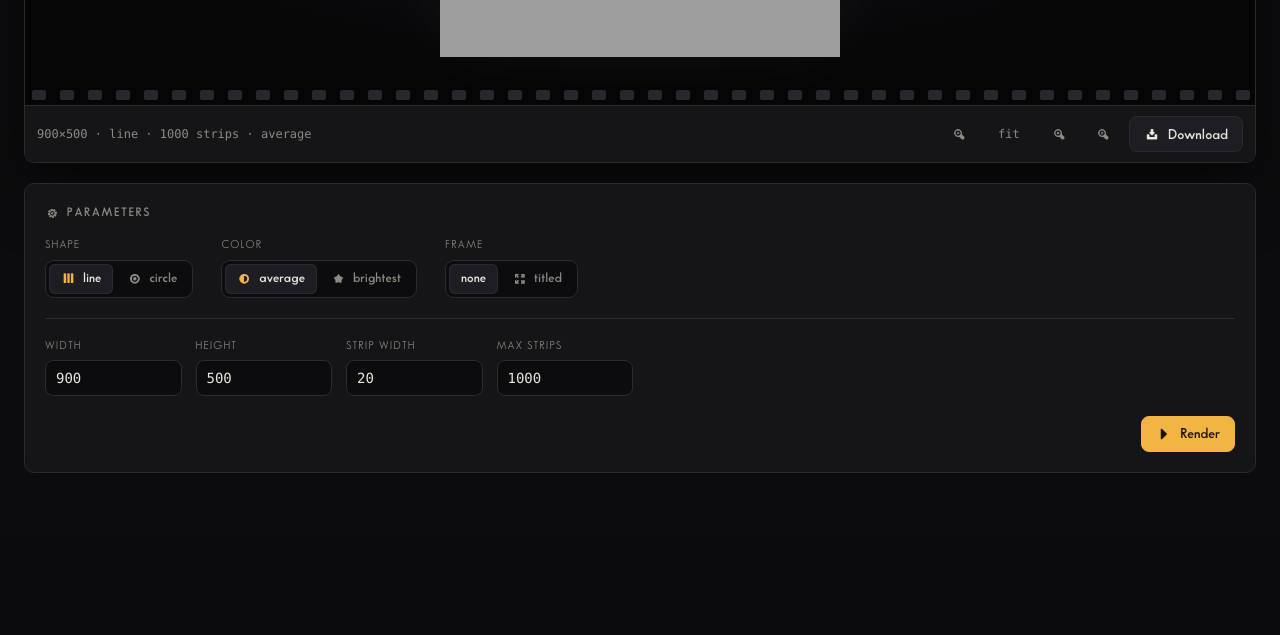
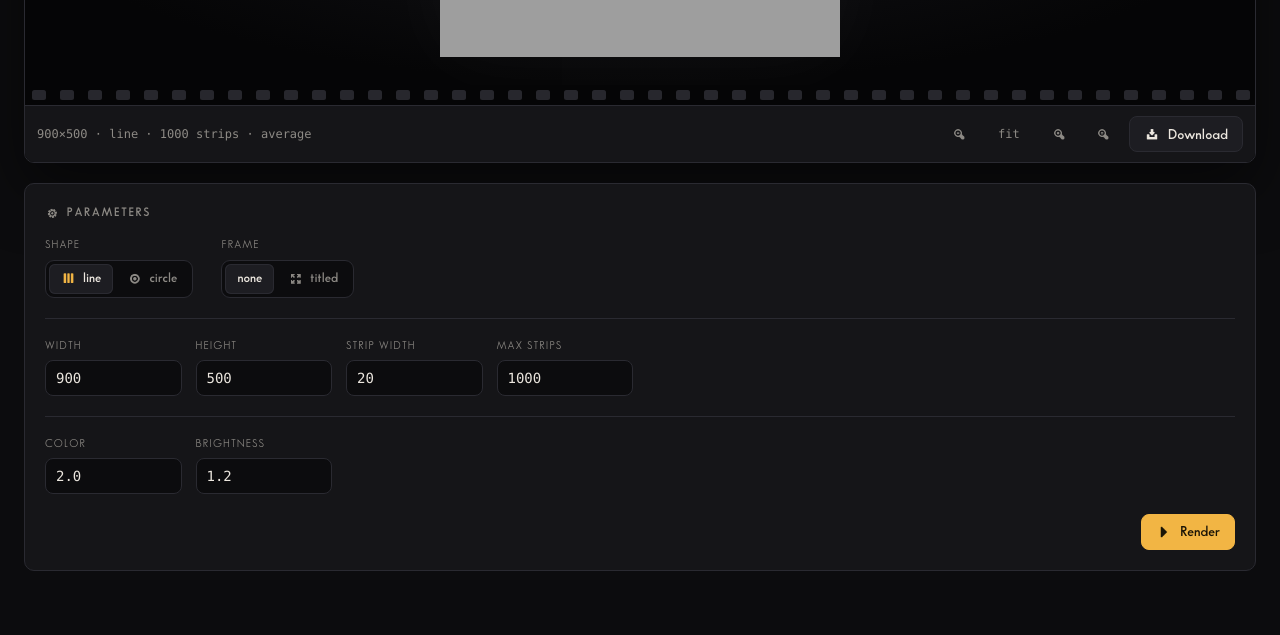
Before and after one commit to Bistraw/mba, a Flask app: a page that uses templates/source_render.html in a window 1280 px wide. Shown: the part 522-1157 px from the top of the page. Before the commit the page ends 995 px from the top, so only its background shows below. Run offline with Flask 3, Linux system fonts and the light colour scheme; tables that the repository leaves empty hold one stand-in row (values such as "Sample post"); parts of the project's set-up code (start-up, migrations or seed data) failed here and were passed over; grey boxes are pictures that could not be loaded.

Commit message:
enhancement params

```diff
--- a/static/css/render.css
+++ b/static/css/render.css
@@ -183,6 +183,15 @@
     border-top: 1px solid var(--border);
 }
 
+.filters {
+    display: grid;
+    grid-template-columns: repeat(auto-fill, minmax(130px, 1fr));
+    gap: 14px;
+    margin-top: 20px;
+    padding-top: 20px;
+    border-top: 1px solid var(--border);
+}
+
 .controls-actions {
     display: flex;
     justify-content: flex-end;
--- a/templates/source_list.html
+++ b/templates/source_list.html
@@ -21,19 +21,20 @@
                 <h1>Library</h1>
                 <p>{{ sources|length }} {{ 'source' if sources|length == 1 else 'sources' }}</p>
             </div>
-
+            <!-- hidden for now
             <div class="segmented" role="radiogroup" aria-label="color">
                 <input type="radio" name="color_mode" id="cm-0" value="0" checked>
                 <label for="cm-0"><i class="icon icon-contrast"></i> average</label>
                 <input type="radio" name="color_mode" id="cm-1" value="1">
                 <label for="cm-1"><i class="icon icon-star"></i> brightest</label>
             </div>
+            -->
         </div>
 
         {% if sources %}
         <div class="library">
             {% for s in sources %}
-            <a class="movie-card" data-id="{{ s.id }}" href="/source/{{ s.id }}/render?height=500&width=900&strip_width=20&max_strips=1000&kind=0&radius=2000&radius_inner=200&f=false&color_mode=0">
+            <a class="movie-card" data-id="{{ s.id }}" href="/source/{{ s.id }}/render?height=500&width=900&strip_width=20&max_strips=1000&kind=0&radius=2000&radius_inner=200&f=false&color_mode=0&fi_enhancement_color=2.0&fi_enhancement_brightness=1.2">
                 <div class="film-edge"></div>
                 <div class="thumb">
                     <img class="loading" alt="barcode of {{ s.metadata_name }}" loading="lazy"
--- a/templates/source_render.html
+++ b/templates/source_render.html
@@ -32,7 +32,7 @@
             <div class="film-edge"></div>
             <div class="stage loading" id="stage">
                 <img id="source-render" alt="movie barcode of {{ source.metadata_name }}"
-                    src="/api/source/{{ source.id }}/render?height={{height}}&width={{width}}&strip_width={{strip_width}}&max_strips={{max_strips}}&kind={{kind}}&radius={{radius}}&radius_inner={{radius_inner}}&f={{ 'true' if f else 'false' }}&color_mode={{color_mode}}"/>
+                    src="/api/source/{{ source.id }}/render?height={{height}}&width={{width}}&strip_width={{strip_width}}&max_strips={{max_strips}}&kind={{kind}}&radius={{radius}}&radius_inner={{radius_inner}}&f={{ 'true' if f else 'false' }}&color_mode={{color_mode}}&fi_enhancement_color={{fi_enhancement_color}}&fi_enhancement_brightness={{fi_enhancement_brightness}}"/>
                 <div class="render-error">
                     Could not render this barcode. If you picked <strong>brightest</strong>, this source may still need a backfill: run <code>python feeder.py</code>.
                 </div>
@@ -62,7 +62,7 @@
                     </div>
                 </div>
 
-                <div class="control-group">
+                <!-- <div class="control-group">
                     <span>color</span>
                     <div class="segmented">
                         <input type="radio" name="color_mode" id="cm-0" value="0" {% if color_mode == 0 %}checked{% endif %}>
@@ -70,14 +70,14 @@
                         <input type="radio" name="color_mode" id="cm-1" value="1" {% if color_mode == 1 %}checked{% endif %}>
                         <label for="cm-1"><i class="icon icon-star"></i> brightest</label>
                     </div>
-                </div>
+                </div> -->
 
                 <div class="control-group">
                     <span>frame</span>
                     <div class="segmented">
-                        <input type="radio" name="f" id="f-0" value="false" {% if not f %}checked{% endif %}>
+                        <input type="radio" name="f_" id="f-0" value="0" {% if not f %}checked{% endif %}>
                         <label for="f-0">none</label>
-                        <input type="radio" name="f" id="f-1" value="true" {% if f %}checked{% endif %}>
+                        <input type="radio" name="f_" id="f-1" value="1" {% if f %}checked{% endif %}>
                         <label for="f-1"><i class="icon icon-frame"></i> titled</label>
                     </div>
                 </div>
@@ -90,6 +90,11 @@
                 <label class="field"><span>max strips</span><input type="number" name="max_strips" value="{{ max_strips }}" min="1" max="10000"></label>
                 <label class="field only-circle"><span>radius</span><input type="number" name="radius" value="{{ radius }}" min="1" max="10000"></label>
                 <label class="field only-circle"><span>inner radius</span><input type="number" name="radius_inner" value="{{ radius_inner }}" min="1" max="10000"></label>
+            </div>
+
+            <div class="filters">
+                <label class="field"><span>color</span><input type="number" name="fi_enhancement_color" value="{{ fi_enhancement_color }}" min="0.1" max="2.5" step="0.1"/></label>
+                <label class="field"><span>brightness</span><input type="number" name="fi_enhancement_brightness" value="{{ fi_enhancement_brightness }}" min="0.1" max="2.5" step="0.1"/></label>
             </div>
 
             <div class="controls-actions">
```
